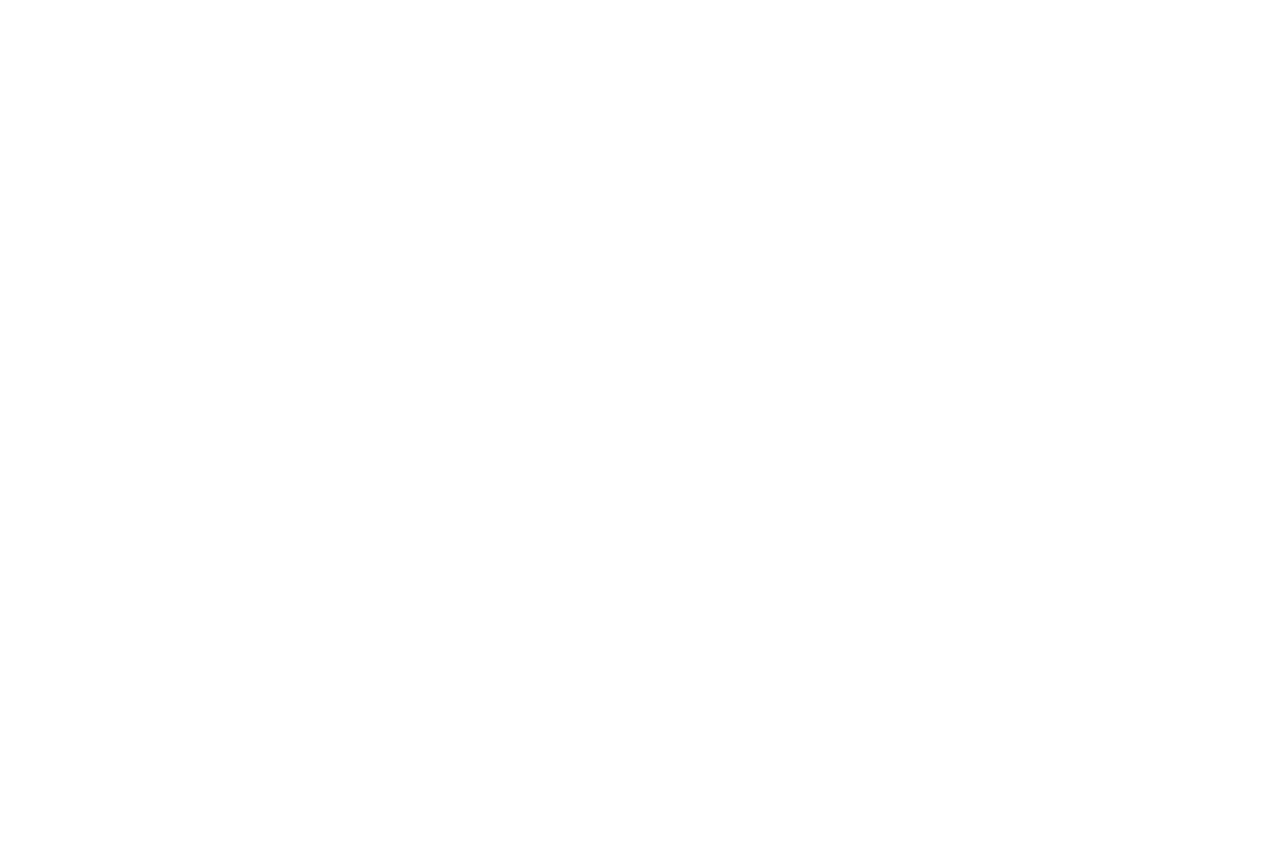
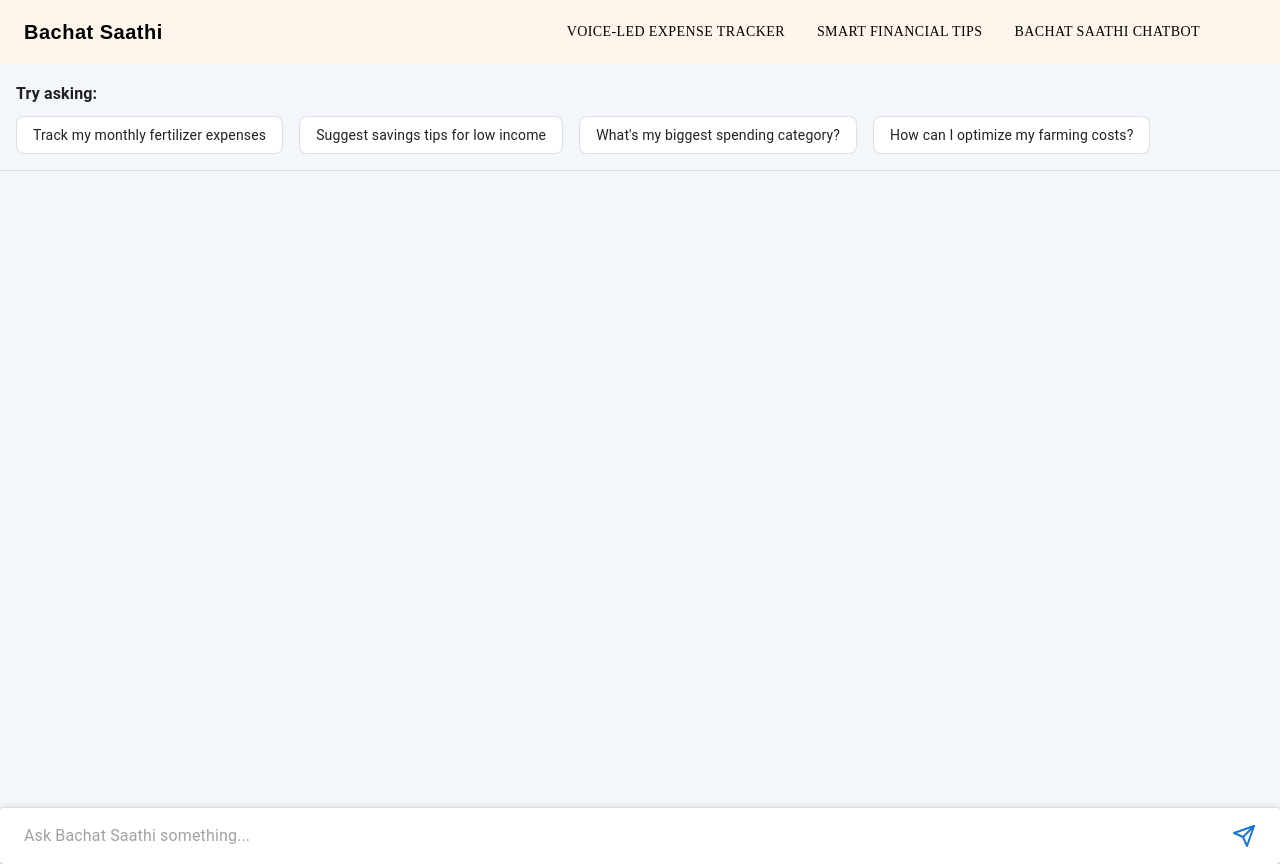
Before and after one commit to Namrata2024/SNAPP_KODERS_PROJECT, a React (Vite) app in the folder snapp-koders-frontend/: page /chat in a window 1280 px wide. Before the commit this address had no page. Before the commit the page ends 800 px from the top, so only its background shows below. Built offline with nearby package versions, Linux system fonts and the light colour scheme; some icons are missing.

Commit message:
chat page added

```diff
--- a/snapp-koders-frontend/src/App.jsx
+++ b/snapp-koders-frontend/src/App.jsx
@@ -5,16 +5,19 @@ import { CssBaseline } from "@mui/material";
 import Login from "./pages/Login";
 import Signup from "./pages/Signup";
 import Home from "./pages/Home";
+import ChatPage from "./pages/ChatPage"
 import SpeechLanguageSelector from "./components/SpeechLanguageSelector";
 import SpeechToText from "./components/SpeechToText";
 import FinancialAdvice from "./components/FinancialAdvice";
 import ExpenseList from "./components/ExpenseList";
+import Navbar from "./components/Navbar";
 
 const App = () => {
   const [selectedLang, setSelectedLang] = useState(null);
 
   return (
     <>
+    <Navbar/>
       <CssBaseline />
       <Router>
         <Routes>
@@ -32,6 +35,7 @@ const App = () => {
             )
           } />
           <Route path="/home" element={<Home />} />
+          <Route path="/chat" element={<ChatPage />} />
         </Routes>
       </Router>
     </>
--- /dev/null
+++ b/snapp-koders-frontend/src/pages/ChatPage.jsx
@@ -0,0 +1,201 @@
+import React, { useState } from "react";
+import {
+  Box,
+  TextField,
+  Card,
+  Typography,
+  CardContent,
+  IconButton,
+  Paper,
+  Divider,
+  Grid,
+} from "@mui/material";
+import { FiSend } from "react-icons/fi";
+
+const suggestions = [
+  "Track my monthly fertilizer expenses",
+  "Suggest savings tips for low income",
+  "What's my biggest spending category?",
+  "How can I optimize my farming costs?",
+];
+
+
+// import axios from "axios";
+
+
+// const requestBody = {
+//     age: 32,
+//     gender: "female",
+//     occupation: "farm laborer",
+//     location: "rural Bihar",
+//     householdSize: 5,
+//     education: "primary school",
+//     incomeType: "daily",
+//     dailyIncome: 300,
+//     monthlyIncome: 7000,
+//     expenses: [
+//         "₹120 groceries",
+//         "₹40 mobile recharge",
+//         "₹80 transport",
+//         "₹50 tea/snacks"
+//     ],
+//     debtStatus: "No current loans",
+//     digitalAccess: "Basic smartphone with UPI",
+//     cashVsDigital: "70% cash, 30% digital",
+//     savingGoal: "buying a sewing machine for home business",
+//     seasonalExpenses: [
+//     "₹1500 school fees in June",
+//     "₹1000 for Diwali clothes"
+// ], query: input
+// };
+
+//   const getAdvice = async () => {
+//     setLoading(true);
+//     setError("");
+//     setAdvice("");
+//     try {
+//       const response = await axios.post("http://localhost:8080/api/advice", requestBody, {
+//         headers: {
+//           "Content-Type": "application/json"
+//         }
+//       });
+//       // Response is stringified JSON, so parse it
+//       const data = typeof response.data === "string" ? JSON.parse(response.data) : response.data;
+//       setAdvice(data.advice);
+//     } catch (err) {
+//       setError("Failed to fetch advice");
+//     } finally {
+//       setLoading(false);
+//     }
+//   };
+
+
+
+
+const ChatPage = () => {
+  const [messages, setMessages] = useState([]);
+  const [input, setInput] = useState("");
+
+  const handleSend = () => {
+    if (!input.trim()) return;
+    setMessages([...messages, { text: input, sender: "user" }]);
+    setInput("");
+    // Placeholder for bot reply
+    setTimeout(() => {
+      setMessages((prev) => [
+        ...prev,
+        {
+          text: "Here's a financial suggestion based on your query!",
+          sender: "bot",
+        },
+      ]);
+    }, 600);
+  };
+
+  return (
+    <Box
+      sx={{
+        height: "100vh",
+        backgroundColor: "#f3f6fb",
+        display: "flex",
+        flexDirection: "column",
+        fontFamily: "Poppins, sans-serif",
+      }}
+    >
+      {/* Suggestions */}
+      <Box
+        sx={{
+          p: 2,
+          backgroundColor: "#f3f6fb",
+          borderBottom: "1px solid #e0e0e0",
+        }}
+      >
+        <Typography variant="subtitle1" fontWeight={600} mb={1}>
+          Try asking:
+        </Typography>
+        <Grid container spacing={2}>
+          {suggestions.map((text, i) => (
+            <Grid item key={i}>
+              <Card
+                variant="outlined"
+                sx={{
+                  px: 2,
+                  py: 1,
+                  borderRadius: 2,
+                  cursor: "pointer",
+                  backgroundColor: "#fff",
+                  "&:hover": { backgroundColor: "#f4ede5" },
+                }}
+                onClick={() => setInput(text)}
+              >
+                <Typography variant="body2">{text}</Typography>
+              </Card>
+            </Grid>
+          ))}
+        </Grid>
+      </Box>
+
+      {/* Chat Area */}
+      <Box
+        sx={{
+          flex: 1,
+          overflowY: "auto",
+          px: 3,
+          py: 2,
+          display: "flex",
+          flexDirection: "column",
+          gap: 2,
+        }}
+      >
+        {messages.map((msg, i) => (
+          <Box
+            key={i}
+            sx={{
+              alignSelf: msg.sender === "user" ? "flex-end" : "flex-start",
+              maxWidth: "70%",
+              backgroundColor: msg.sender === "user" ? "#cfe8fc" : "#ffffff",
+              borderRadius: 2,
+              px: 2,
+              py: 1,
+              boxShadow: 1,
+            }}
+          >
+            <Typography fontSize="0.95rem">{msg.text}</Typography>
+          </Box>
+        ))}
+      </Box>
+
+      {/* Prompt Input */}
+      <Paper
+        component="form"
+        elevation={3}
+        onSubmit={(e) => {
+          e.preventDefault();
+          handleSend();
+        }}
+        sx={{
+          p: 1,
+          display: "flex",
+          alignItems: "center",
+          borderTop: "1px solid #ddd",
+          backgroundColor: "#fff",
+        }}
+      >
+        <TextField
+          fullWidth
+          placeholder="Ask Bachat Saathi something..."
+          variant="standard"
+          value={input}
+          onChange={(e) => setInput(e.target.value)}
+          InputProps={{ disableUnderline: true }}
+          sx={{ ml: 2 }}
+        />
+        <IconButton type="submit" color="primary" sx={{ mx: 1 }}>
+          <FiSend/>
+        </IconButton>
+      </Paper>
+    </Box>
+  );
+};
+
+export default ChatPage;
```
